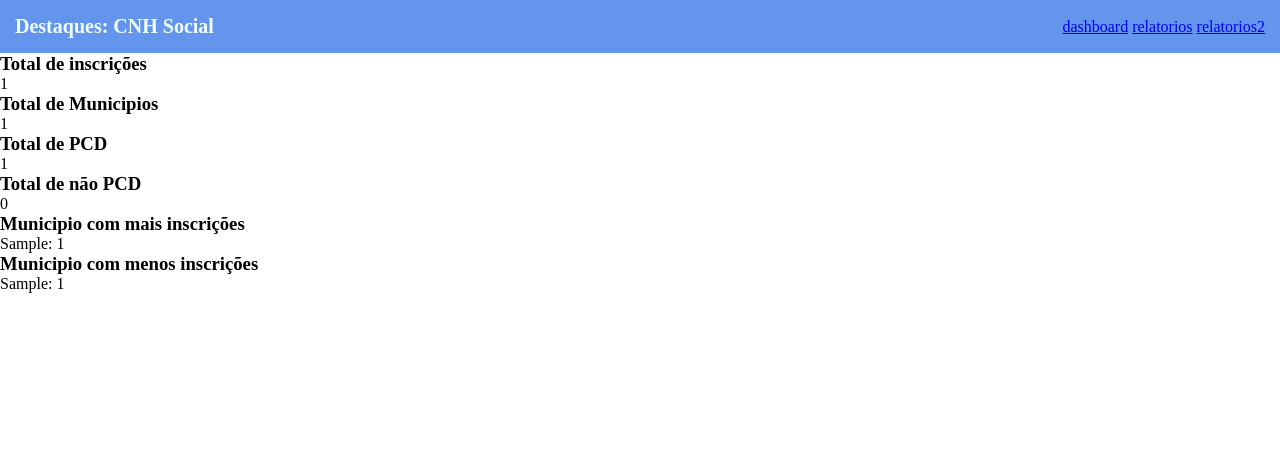
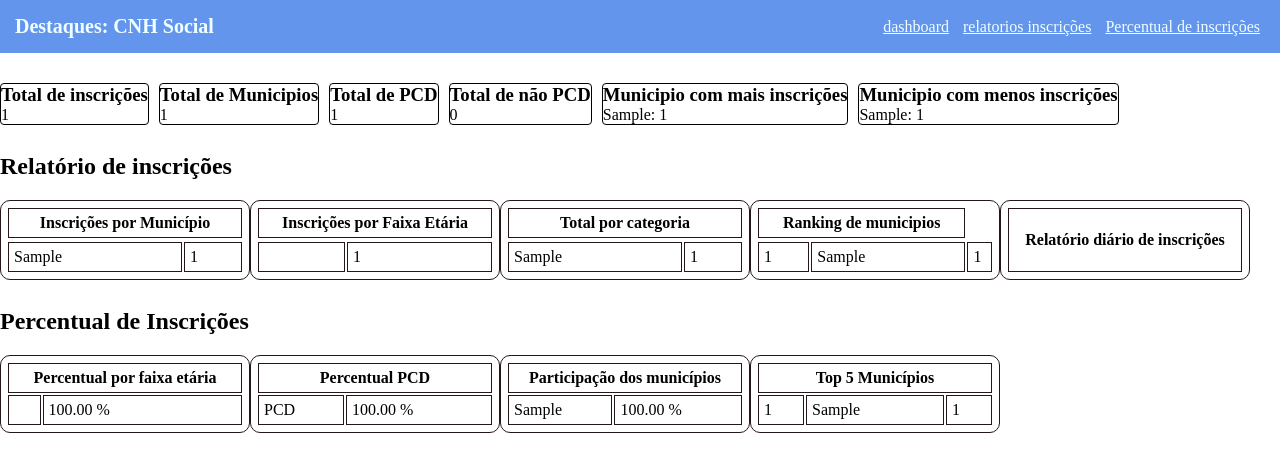
Before and after one commit to AdrianMendess/Desafio_ATI, a PHP site: page / in a window 1280 px wide. Shown: the top 472 px of the page. Run offline with PHP 8.4, Linux system fonts and the light colour scheme; tables that the repository leaves empty hold one stand-in row (values such as "Sample post"); a stand-in replaces the project's code that opens the database connection; lists and menus that the app fills with data are empty.

Commit message:
modulo 5

```diff
--- a/Desafio_6/index.php
+++ b/Desafio_6/index.php
@@ -1,8 +1,10 @@
 <?php
+
 /** @var mysqli_result $resultado */ ?>
 
 <!DOCTYPE html>
 <html lang="pt-br">
+
 <head>
     <meta charset="UTF-8">
     <meta name="viewport" content="width=device-width, initial-scale=1.0">
@@ -15,12 +17,27 @@
         <h1>Destaques: CNH Social </h1>
         <nav>
             <a href="dashboard.php">dashboard</a>
-                    <a href="relatorios.php">relatorios</a>
-                    <a href="relatorios_2.php">relatorios2</a>
+            <a href="relatorios.php">relatorios inscrições</a>
+            <a href="relatorios_2.php">Percentual de inscrições</a>
         </nav>
     </header>
     <main>
+        <section> <!-- Visão geral de inscricções -->
             <?php include 'dashboard.php' ?>
+        </section>
+
+        <h2>Relatório de inscrições</h2>
+        <section> <!-- relatorio de inscrições -->
+            <?php include 'relatorios.php' ?>
+        </section>
+
+        <h2> Percentual de Inscrições</h2>
+        <section> <!-- Percentual de inscrições -->
+            <?php include 'relatorios_2.php' ?>
+        </section>
     </main>
+
+
 </body>
+
 </html>
--- a/Desafio_6/relatorios.php
+++ b/Desafio_6/relatorios.php
@@ -19,9 +19,6 @@ include 'consultas.php';
 </head>
 
 <body>
-    <header>
-        <h1>Inscrições</h1>
-    </header>
 
     <?php foreach ($relatorios1 as $relatorio) { ?>
 
--- a/Desafio_6/relatorios_2.php
+++ b/Desafio_6/relatorios_2.php
@@ -19,10 +19,6 @@ include 'consultas.php';
 </head>
 
 <body>
-
-    <header>
-        <h1> Percentual de Inscrições</h1>
-    </header>
 
     <?php foreach ($relatorios2 as $relatorio) { ?>
 
--- a/Desafio_6/style.css
+++ b/Desafio_6/style.css
@@ -1,19 +1,36 @@
-*{
+* {
     margin: 0;
     padding: 0;
     box-sizing: border-box;
 }
-body{
+
+body {
     width: 100vw;
     height: 100vh;
-   overflow-x: hidden;
+    overflow-x: hidden;
 }
-th, td, table, .tab{
+
+.cx {
+    display: flex;
+    flex-wrap: inherit;
+    gap: 10px;
+    margin-top: 30px;
+}
+.card{
+    border: 1px solid;
+    border-radius: 4px;
+}
+
+th,
+td,
+table,
+.tab {
     border: 1px solid rgb(37, 23, 23);
     margin: 0;
     padding: 5px;
 }
-table{
+
+table {
     width: 250px;
     border-radius: 10px;
 }
@@ -22,11 +39,26 @@ table{
     display: flex;
     align-items: center;
     justify-content: space-between;
-    padding: 15px ;
+    padding: 15px;
     background-color: cornflowerblue;
 }
 
 .cabecalho h1 {
-color:azure;
-font-size: 20px;
+    color: azure;
+    font-size: 20px;
 }
+
+a {
+    padding: 5px;
+    color: azure;
+}
+
+h2 {
+    margin-bottom: 20px;
+    margin-top: 28px;
+}
+
+section{
+    display: flex;
+    flex-wrap: wrap;
+}
```
Lines whose indentation alone changed are shown as unchanged.
